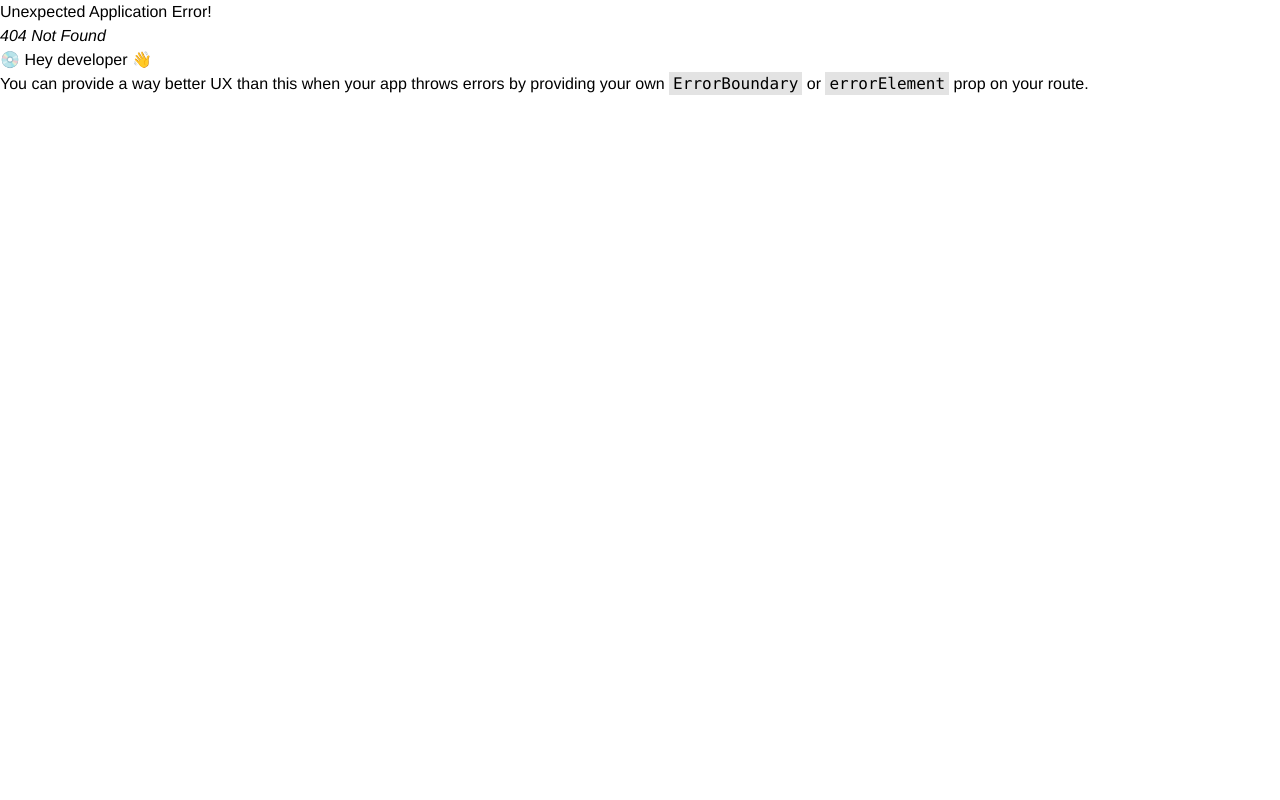
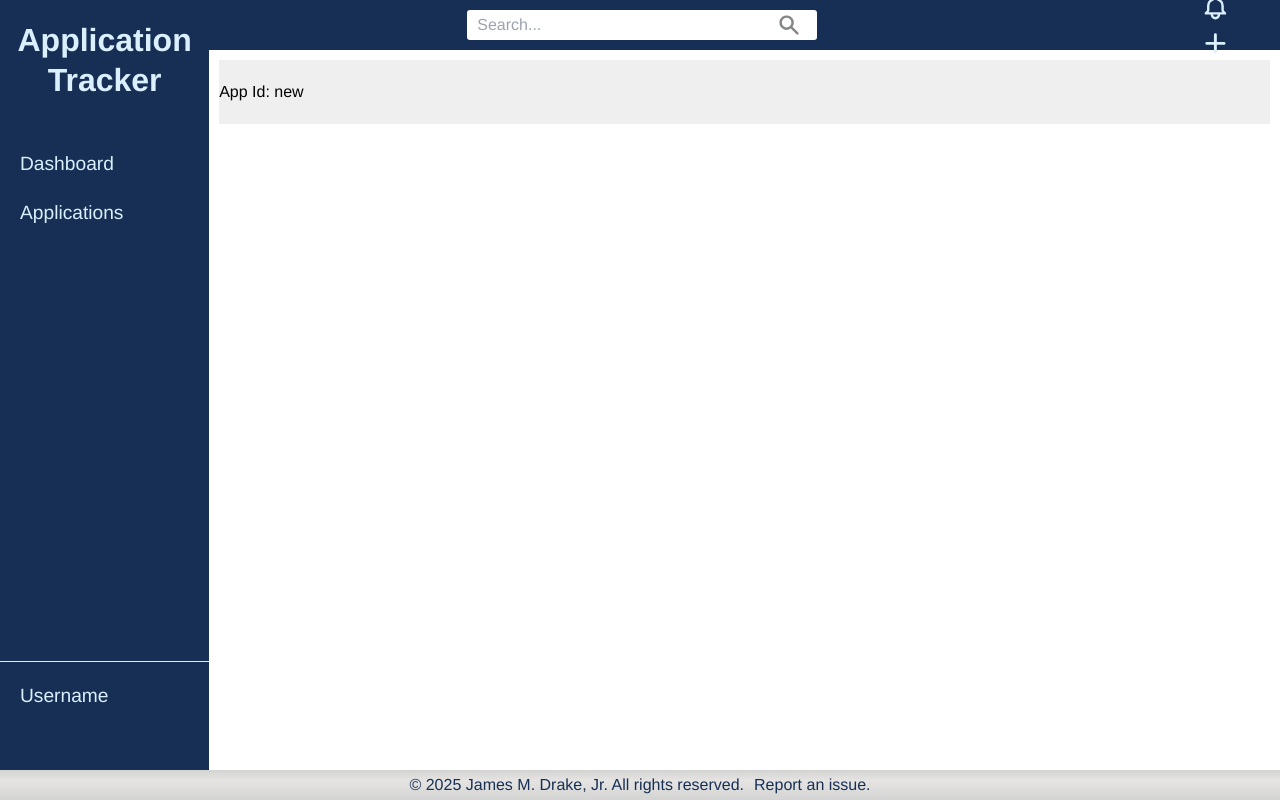
Before and after one commit to psilentrain1/jmdm-apps-application_tracker, a React (Vite) app: page /edit/new in a window 1280 px wide. Before the commit this address had no page. Built offline with nearby package versions, Linux system fonts and the light colour scheme.

Commit message:
feat: added route and links for edit page

```diff
--- a/src/components/Header.tsx
+++ b/src/components/Header.tsx
@@ -14,9 +14,9 @@ export function Header() {
           <button type="button">
             <HiOutlineBell />
           </button>
-          <button type="button">
+          <a href="/edit/new">
             <HiPlus />
-          </button>
+          </a>
         </div>
       </header>
     </>
--- a/src/main.tsx
+++ b/src/main.tsx
@@ -5,6 +5,7 @@ import { createBrowserRouter, RouterProvider } from "react-router";
 import App from "./App.tsx";
 import { Dashboard } from "./views/Dashboard.tsx";
 import { Applications } from "./views/Applications.tsx";
+import { Edit } from "./views/Edit.tsx";
 import "./style.css";
 
 const router = createBrowserRouter([
@@ -20,6 +21,10 @@ const router = createBrowserRouter([
         path: "/applications",
         element: <Applications />,
       },
+      {
+        path: "/edit/:appid",
+        element: <Edit />,
+      },
     ],
   },
 ]);
--- a/src/style.css
+++ b/src/style.css
@@ -153,7 +153,7 @@ header {
   display: flex;
   flex-direction: row;
   align-items: center;
-  height: 50px;
+  min-height: 50px;
   width: 100%;
   background-color: var(--bg-dark);
 }
@@ -202,16 +202,25 @@ header button {
   transition: color 0.3s ease;
 }
 
-header button:hover {
+header button:hover,
+header a:hover {
   color: var(--clr-primary-300);
 }
 
-header button:active {
+header button:active,
+header a:active {
   color: var(--clr-primary-500);
 }
 
-header button:focus-visible {
+header button:focus-visible,
+header a:focus-visible {
   outline: var(--link-focus);
+}
+
+header a,
+header a:visited {
+  color: var(--txt-white);
+  transition: color 0.3s ease;
 }
 
 header svg {
--- a/src/views/Applications.tsx
+++ b/src/views/Applications.tsx
@@ -39,7 +39,7 @@ export function Applications() {
       <div className="applist-item" key={app.id}>
         <div className="applist-item__info">
           <div className="applist-item__info__title">
-            <Link to={`/application/${app.id}`}>{app.title}</Link>
+            <Link to={`/edit/${app.id}`}>{app.title}</Link>
           </div>
           <div className="applist-item__info__company">{app.company}</div>
         </div>
@@ -54,7 +54,7 @@ export function Applications() {
         </div>
         <div className="applist-item__notes">{app.notes}</div>
         <div className="applist-item__buttons">
-          <Link to={`/application/${app.id}`}>
+          <Link to={`/edit/${app.id}`}>
             <HiPencil />
           </Link>
           <Link to="">
--- /dev/null
+++ b/src/views/Edit.tsx
@@ -0,0 +1,10 @@
+import { useParams } from "react-router";
+
+export function Edit() {
+  let { appid } = useParams();
+  return (
+    <>
+      <h1>App Id: {appid}</h1>
+    </>
+  );
+}
```
